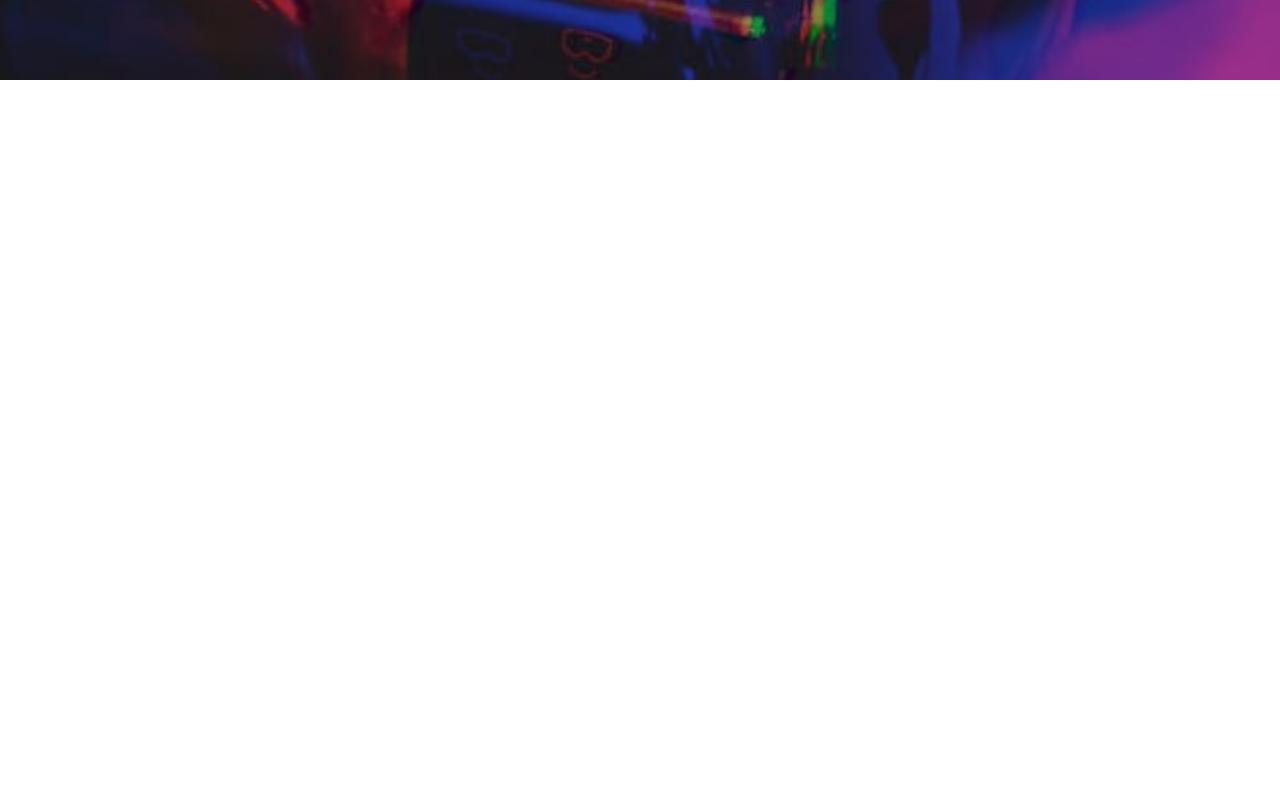
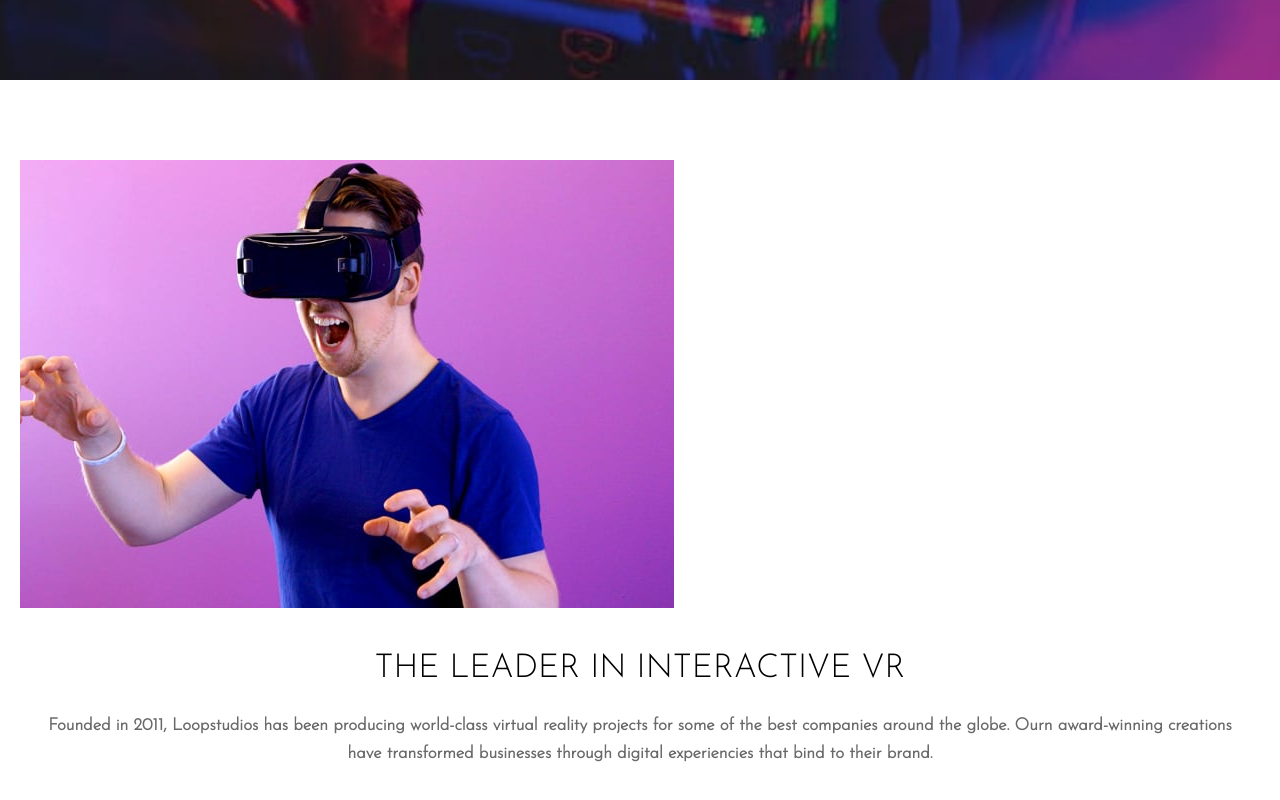
Before and after one commit to JhonEsteban/Loopstudios-Landing-Page, a React (Create React App) app: page / in a window 1280 px wide. Shown: the part 720-1520 px from the top of the page. Before the commit the page ends 800 px from the top, so only its background shows below. Built offline with nearby package versions, Linux system fonts and the light colour scheme.

Commit message:
[Add]: Virtual Reality component

```diff
--- /dev/null
+++ b/src/assets/styles/components/VirtualReality.scss
@@ -0,0 +1,38 @@
+@import '../variables.scss';
+
+.virtual-reality {
+  margin-top: 80px;
+  margin-bottom: 100px;
+  display: flex;
+  flex-direction: column;
+  flex-wrap: wrap;
+
+  .image-container {
+    margin: 0;
+
+    .image {
+      max-width: 100%;
+    }
+  }
+
+  .card-container {
+    &__title {
+      margin-top: 40px;
+      margin-bottom: 10px;
+      font-size: 3.3rem;
+      font-weight: normal;
+      color: $Black;
+      text-transform: uppercase;
+      text-align: center;
+    }
+
+    &__paragraph {
+      padding: 10px;
+      text-align: center;
+      font-size: 1.7rem;
+      line-height: 28px;
+      color: $Very-Dark-Gray;
+      font-weight: bold;
+    }
+  }
+}
--- /dev/null
+++ b/src/components/VirtualReality.jsx
@@ -0,0 +1,27 @@
+import React from 'react';
+
+import imageInteractive from '../assets/images/image-interactive.jpg';
+
+import '../assets/styles/components/VirtualReality.scss';
+
+const VirtualReality = () => {
+  return (
+    <section className="virtual-reality">
+      <figure className="image-container">
+        <img src={imageInteractive} alt="imageInteractive" className="image" />
+      </figure>
+
+      <div className="card-container">
+        <h2 className="card-container__title">The leader in interactive vr</h2>
+        <p className="card-container__paragraph">
+          Founded in 2011, Loopstudios has been producing world-class virtual
+          reality projects for some of the best companies around the globe. Ourn
+          award-winning creations have transformed businesses through digital
+          experiencies that bind to their brand.
+        </p>
+      </div>
+    </section>
+  );
+};
+
+export default VirtualReality;
--- a/src/containers/App.jsx
+++ b/src/containers/App.jsx
@@ -1,11 +1,16 @@
 import React from 'react';
 
 import Header from '../components/Header';
+import MainContent from './MainContent';
+import VirtualReality from '../components/VirtualReality';
 
 const App = () => {
   return (
     <>
       <Header />
+      <MainContent>
+        <VirtualReality />
+      </MainContent>
     </>
   );
 };
--- /dev/null
+++ b/src/containers/MainContent.jsx
@@ -0,0 +1,9 @@
+import React from 'react';
+
+const MainContent = ({ children }) => (
+  <main className="main">
+    <div className="wrapper">{children}</div>
+  </main>
+);
+
+export default MainContent;
```
Also changed, not shown: src/assets/images/image-interactive.jpg (added).
